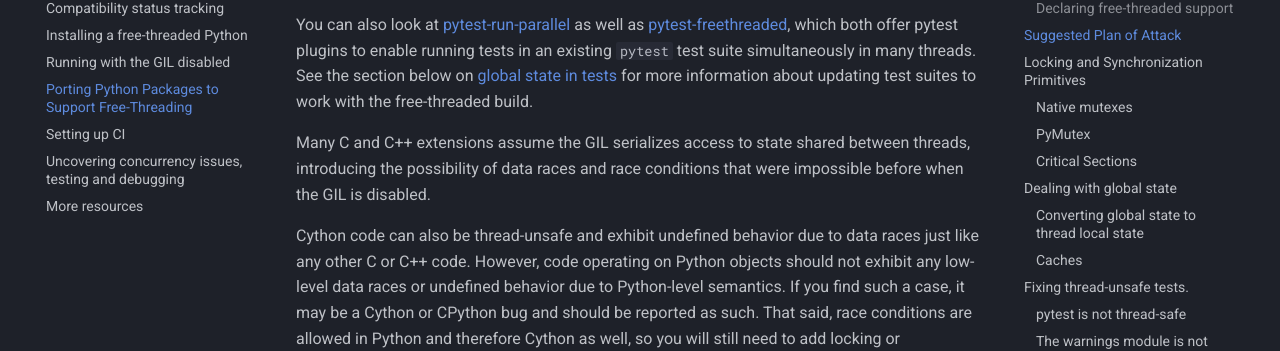
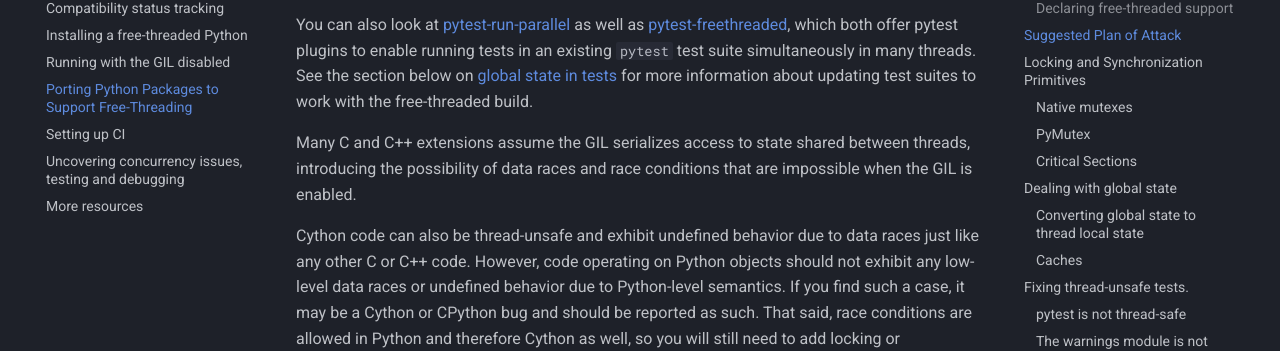
Before and after one commit to Quansight-Labs/free-threaded-compatibility, an MkDocs documentation site: the page built from docs/porting.md, in a window 1280 px wide and 900 px high, scrolled down 1864 px. Shown: the part 127-478 px from the top of the window. Built offline with MkDocs 1.6.1 and Material for MkDocs 9.7.7, drawn with Linux system fonts in a browser that asks for light colours; comment, search, counter and statistics services are not loaded.

Commit message:
fix grammar in porting guide (#104)

```diff
--- a/docs/porting.md
+++ b/docs/porting.md
@@ -203,7 +203,7 @@ about updating test suites to work with the free-threaded build.
 
 Many C and C++ extensions assume the GIL serializes access to state shared
 between threads, introducing the possibility of data races and race conditions
-that were impossible before when the GIL is disabled.
+that are impossible when the GIL is enabled.
 
 Cython code can also be thread-unsafe and exhibit undefined behavior due to
 data races just like any other C or C++ code. However, code operating on Python
```
